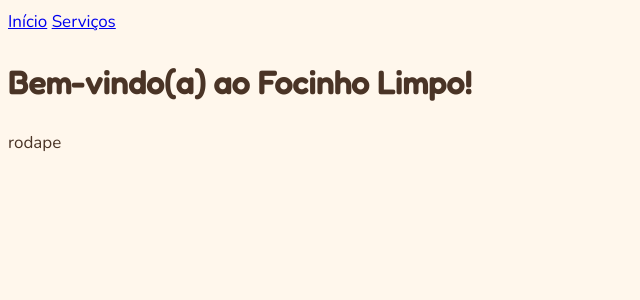
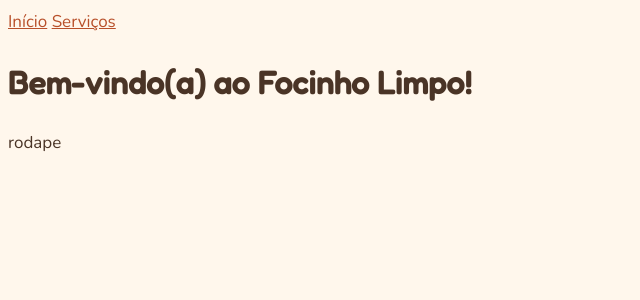
Before and after one commit to geovanyhenri6-pixel/focinho-limpo, a Flask app: page / in a window 1280 px wide. Shown: the top 300 px of the page, without its empty margins (0-640 px from the left). Run offline with Flask 3, Linux system fonts and the light colour scheme.

Commit message:
adiciona estilização basica em links

```diff
--- a/static/css/style.css
+++ b/static/css/style.css
@@ -33,3 +33,17 @@ h3 {
     font-family: var(--fonte-titulo);
     font-size: 20px;
 }
+
+a {
+    color: var(--cor-terracota);
+    text-decoration: underline;
+}
+
+nav a {
+    display: inline-flex;
+}
+
+nav {
+    gap: 8px;
+    flex-wrap: wrap;
+}
--- a/templates/base.html
+++ b/templates/base.html
@@ -16,8 +16,10 @@
 
 <body>
     <header>
-        <a href="{{ url_for('site.home') }}"> Início</a>
-        <a href="{{ url_for('site.servicos') }}">Serviços</a>
+        <nav aria-label="Navegação principal">
+            <a href="{{ url_for('site.home') }}"> Início</a>
+            <a href="{{ url_for('site.servicos') }}">Serviços</a>
+        </nav>
     </header>
 
     <main>
```
Also changed, not shown: README.md.
